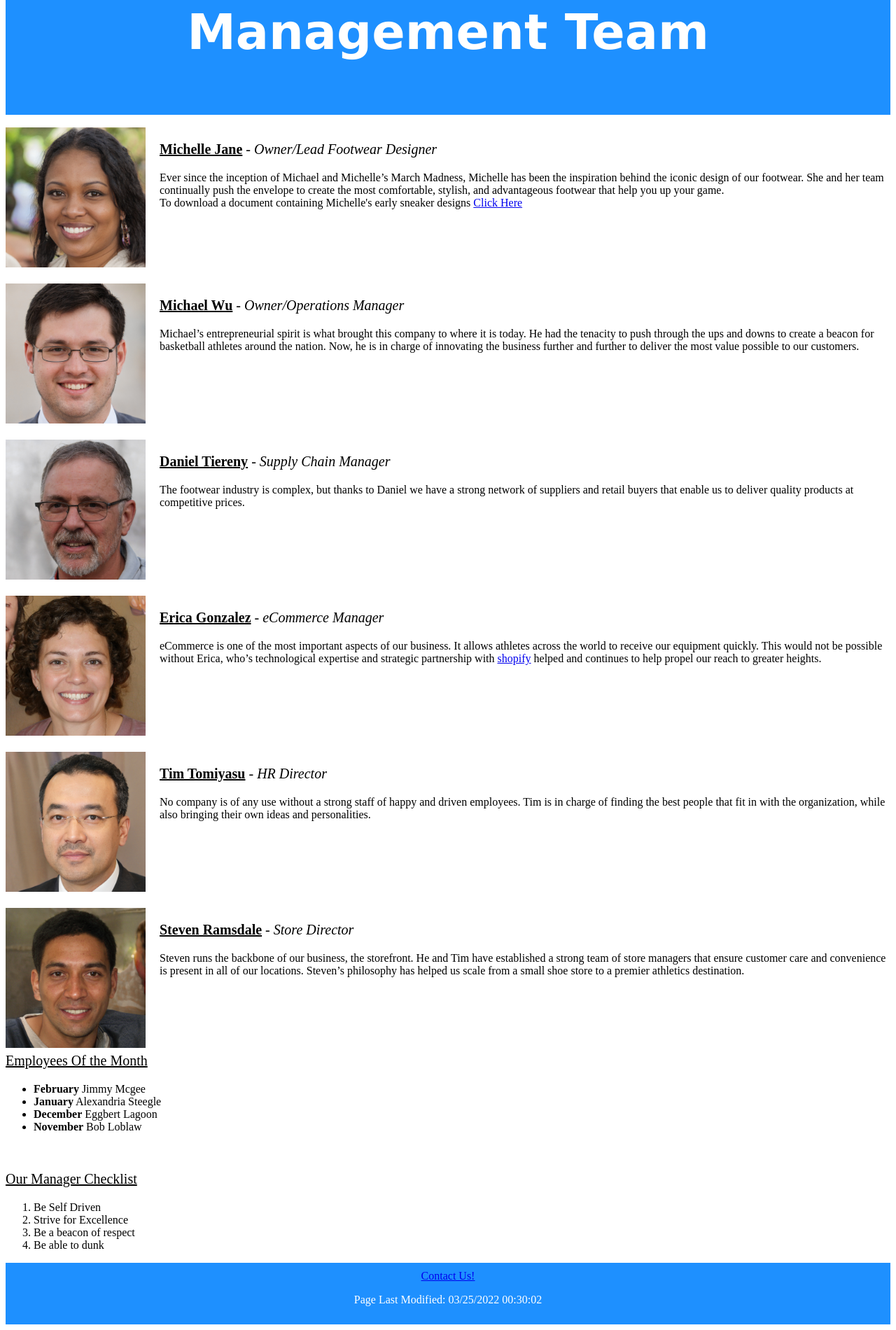
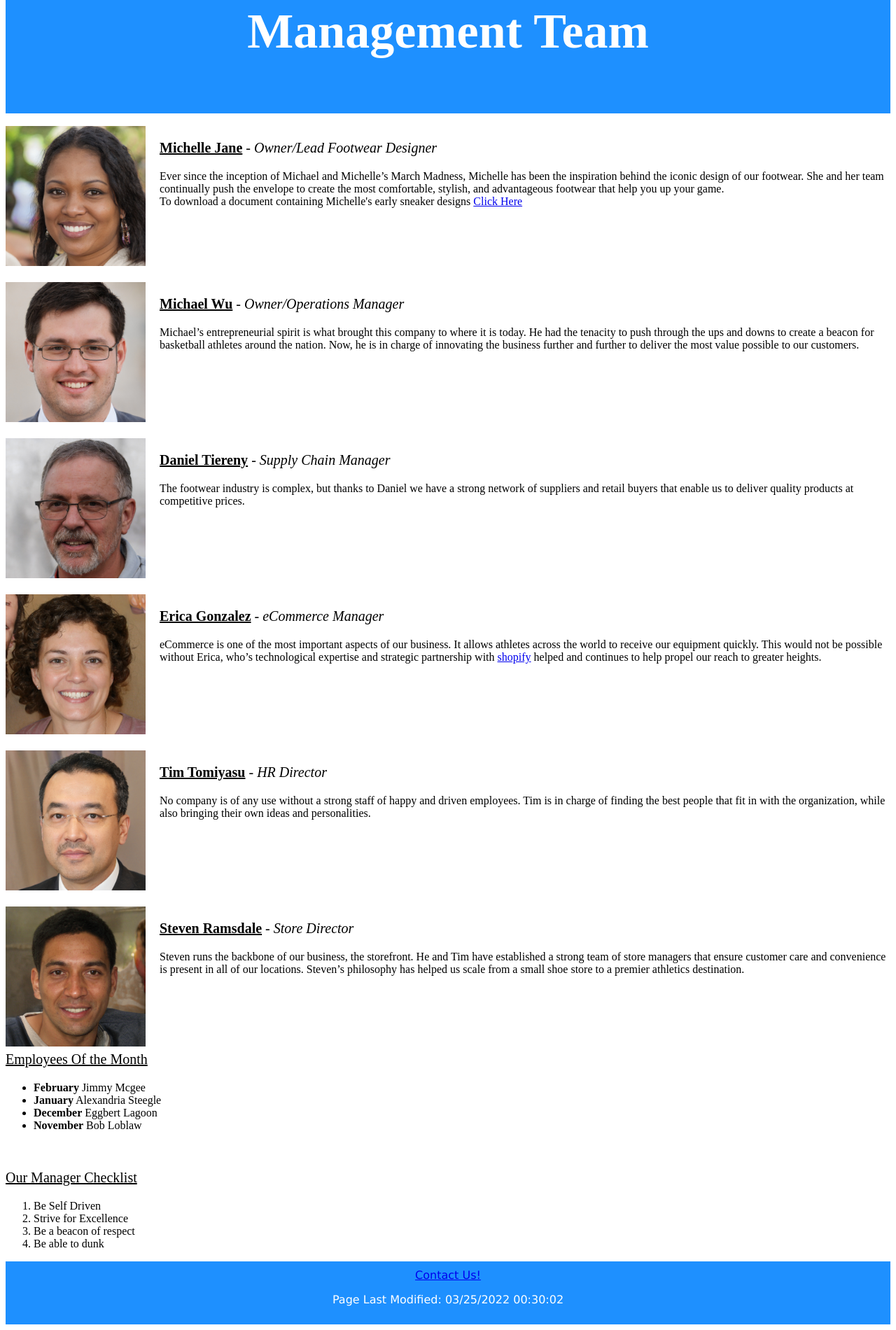
Before and after one commit to Khaddock/382Project1, a plain HTML site: page ManagementTeam.html in a window 1280 px wide. Shown: the part 80-1980 px from the top of the page at 70% size. Drawn offline with Linux system fonts and the light colour scheme.

Commit message:
Update ManagementTeam.html

```diff
--- a/ManagementTeam.html
+++ b/ManagementTeam.html
@@ -7,7 +7,6 @@ font-family: Times New roman, sans-serif;
 }
 .header {
 background-color: DodgerBlue;
-font-family: verdana;
 padding: 30px;
 text-align: center;
 font-size: 35px;
@@ -17,6 +16,7 @@ color: white;
 .footer {
   background-color: DodgerBlue;
   padding: 10px;
+  font-family: verdana;
   text-align: center;
   color: white;
 }
```
